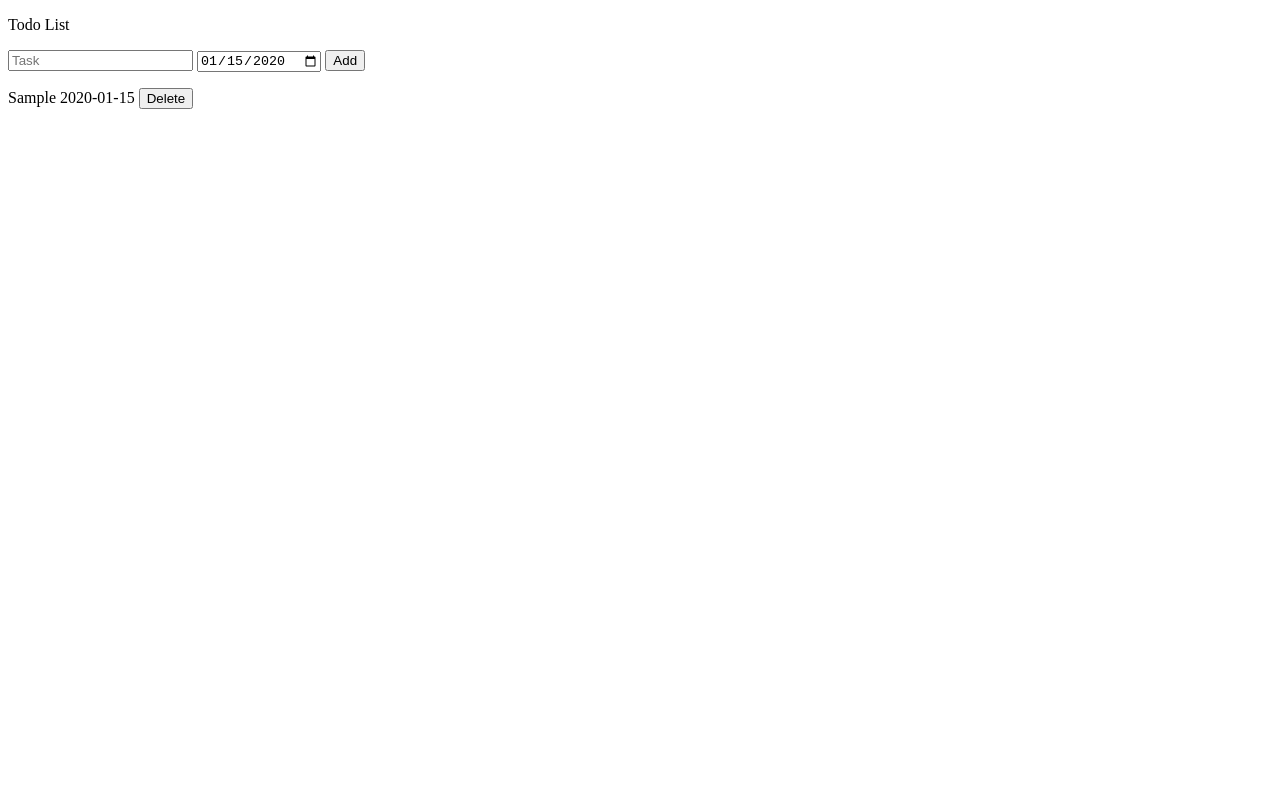
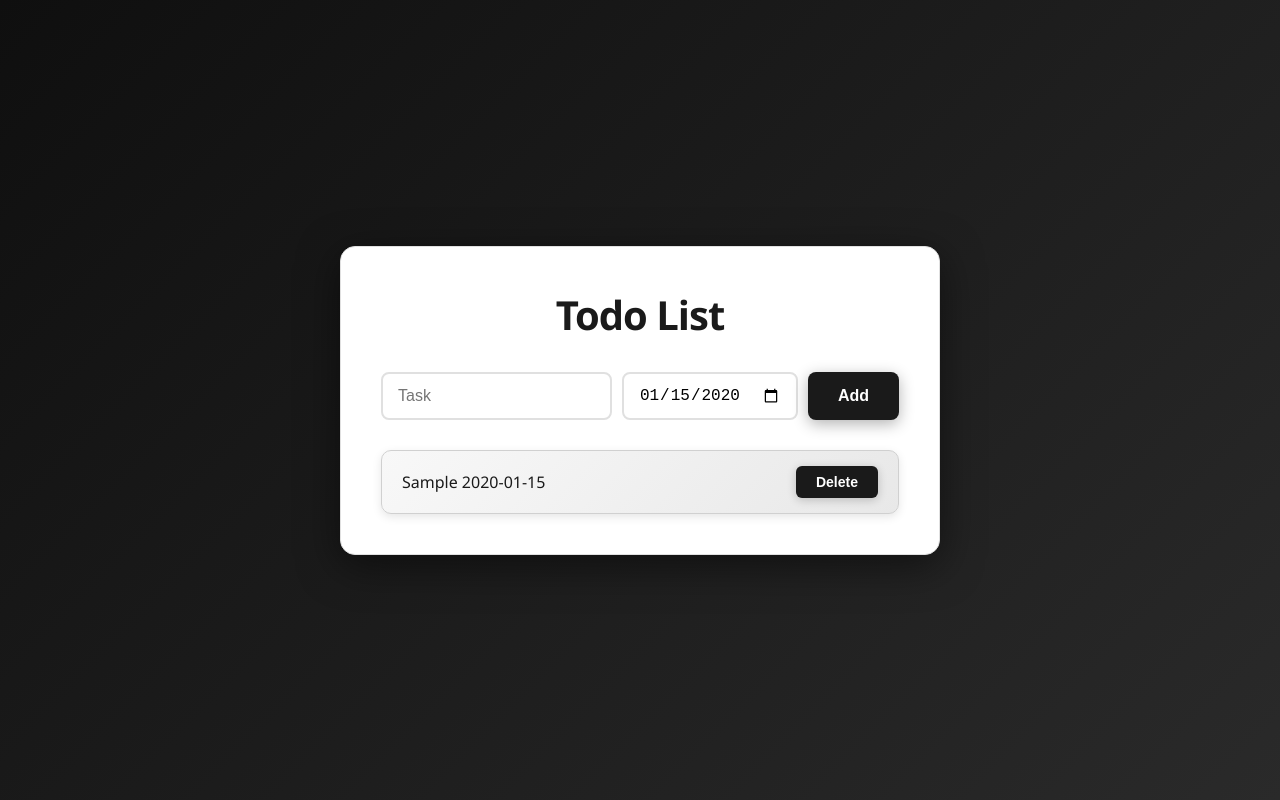
Before and after one commit to TejaswiAmatya/JavaScriptAdvanced, a plain HTML site: page 11-ToDoList/index.html in a window 1280 px wide. Both pictures are taken after typing "Sample", "2020-01-15" into the empty fields and a click on the button "Add". Drawn offline with Linux system fonts and the light colour scheme.

Commit message:
added css

```diff
--- a/11-ToDoList/index.html
+++ b/11-ToDoList/index.html
@@ -4,13 +4,18 @@
     <meta charset="UTF-8" />
     <meta name="viewport" content="width=device-width, initial-scale=1.0" />
     <title>Todo List</title>
+    <link rel="stylesheet" href="style.css" />
   </head>
   <body>
-    <p>Todo List</p>
-    <input placeholder="Task" class="inputTask" />
-    <input type="date" class="dueDateTask" />
-    <button onClick="addTask()">Add</button>
-    <div class="taskLists"></div>
+    <div class="container">
+      <h1>Todo List</h1>
+      <div class="input-section">
+        <input placeholder="Task" class="inputTask" />
+        <input type="date" class="dueDateTask" />
+        <button onClick="addTask()" class="add-btn">Add</button>
+      </div>
+      <div class="taskLists"></div>
+    </div>
     <script src="script.js"></script>
   </body>
 </html>
--- /dev/null
+++ b/11-ToDoList/style.css
@@ -0,0 +1,154 @@
+* {
+  margin: 0;
+  padding: 0;
+  box-sizing: border-box;
+}
+
+body {
+  font-family: "Segoe UI", Tahoma, Geneva, Verdana, sans-serif;
+  background: linear-gradient(135deg, #0f0f0f 0%, #2a2a2a 100%);
+  min-height: 100vh;
+  display: flex;
+  justify-content: center;
+  align-items: center;
+  padding: 20px;
+}
+
+.container {
+  background: #ffffff;
+  border-radius: 15px;
+  box-shadow: 0 10px 40px rgba(0, 0, 0, 0.5);
+  padding: 40px;
+  max-width: 600px;
+  width: 100%;
+  border: 1px solid #e0e0e0;
+}
+
+h1 {
+  color: #1a1a1a;
+  text-align: center;
+  margin-bottom: 30px;
+  font-size: 2.5rem;
+  font-weight: 700;
+  letter-spacing: -1px;
+}
+
+.input-section {
+  display: flex;
+  gap: 10px;
+  margin-bottom: 30px;
+  flex-wrap: wrap;
+}
+
+.inputTask {
+  flex: 1;
+  min-width: 200px;
+  padding: 12px 15px;
+  border: 2px solid #e0e0e0;
+  border-radius: 8px;
+  font-size: 16px;
+  transition: all 0.3s ease;
+}
+
+.inputTask:focus {
+  outline: none;
+  border-color: #1a1a1a;
+  box-shadow: 0 0 0 3px rgba(0, 0, 0, 0.1);
+}
+
+.dueDateTask {
+  padding: 12px 15px;
+  border: 2px solid #e0e0e0;
+  border-radius: 8px;
+  font-size: 16px;
+  transition: all 0.3s ease;
+  cursor: pointer;
+}
+
+.dueDateTask:focus {
+  outline: none;
+  border-color: #1a1a1a;
+  box-shadow: 0 0 0 3px rgba(0, 0, 0, 0.1);
+}
+
+.add-btn {
+  padding: 12px 30px;
+  background: #1a1a1a;
+  color: white;
+  border: none;
+  border-radius: 8px;
+  font-size: 16px;
+  font-weight: bold;
+  cursor: pointer;
+  transition: all 0.3s ease;
+  box-shadow: 0 4px 15px rgba(0, 0, 0, 0.3);
+}
+
+.add-btn:hover {
+  transform: translateY(-2px);
+  background: #000000;
+  box-shadow: 0 6px 20px rgba(0, 0, 0, 0.5);
+}
+
+.add-btn:active {
+  transform: translateY(0);
+}
+
+.taskLists {
+  display: flex;
+  flex-direction: column;
+  gap: 15px;
+}
+
+.taskLists p {
+  background: linear-gradient(135deg, #f8f8f8 0%, #e8e8e8 100%);
+  padding: 15px 20px;
+  border-radius: 10px;
+  display: flex;
+  justify-content: space-between;
+  align-items: center;
+  box-shadow: 0 3px 10px rgba(0, 0, 0, 0.1);
+  transition: all 0.3s ease;
+  animation: slideIn 0.3s ease;
+  border: 1px solid #d0d0d0;
+  color: #1a1a1a;
+}
+
+@keyframes slideIn {
+  from {
+    opacity: 0;
+    transform: translateX(-20px);
+  }
+  to {
+    opacity: 1;
+    transform: translateX(0);
+  }
+}
+
+.taskLists p:hover {
+  transform: translateX(5px);
+  box-shadow: 0 5px 15px rgba(0, 0, 0, 0.15);
+}
+
+.taskLists button {
+  padding: 8px 20px;
+  background: #1a1a1a;
+  color: white;
+  border: none;
+  border-radius: 6px;
+  font-size: 14px;
+  font-weight: bold;
+  cursor: pointer;
+  transition: all 0.3s ease;
+  box-shadow: 0 2px 10px rgba(0, 0, 0, 0.2);
+}
+
+.taskLists button:hover {
+  transform: scale(1.05);
+  background: #000000;
+  box-shadow: 0 4px 15px rgba(0, 0, 0, 0.4);
+}
+
+.taskLists button:active {
+  transform: scale(0.95);
+}
```
